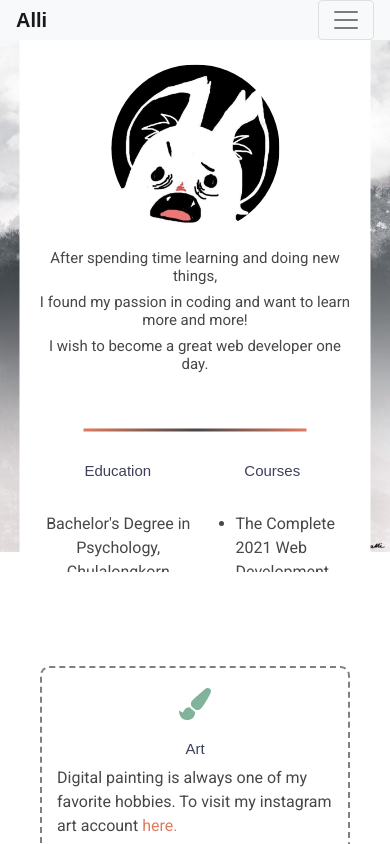
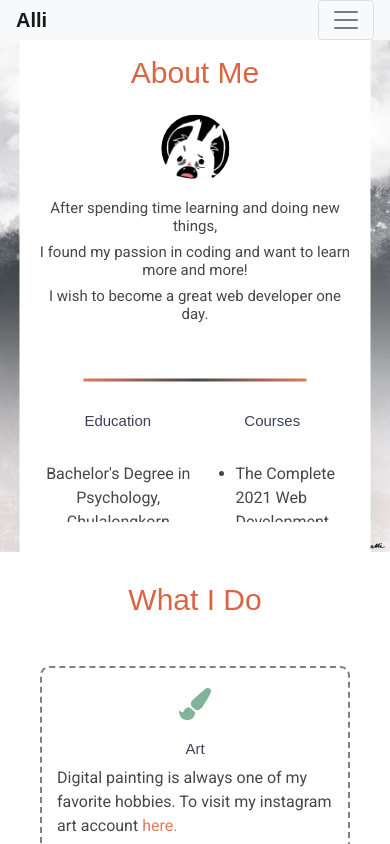
Before and after one commit to alligel/alliwebpage, a React (Create React App) app: page / in a window 390 px wide. Shown: the top 844 px of the page. Built offline with nearby package versions, Linux system fonts and the light colour scheme; a web font is replaced by a local one.

Commit message:
fixed bg

```diff
--- a/public/styles.css
+++ b/public/styles.css
@@ -348,9 +348,10 @@ a:link {
   h3,
   h4 {
     font-size: 15px !important;
+  }
   .profilepic {
-    width: 150px;
+    width: 100px;
   }
   .grid-container {
-    margin: 10px 5px !important;
+    margin: 10px 5px ;
 }
```
